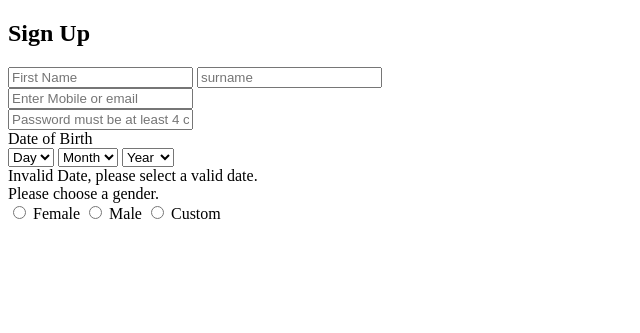
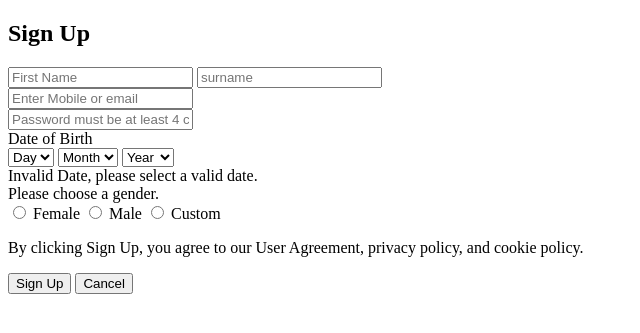
Before and after one commit to RoknuzzamanRokon/portfolio_short_project_for_AsthaIT, a Flask app: page /signup in a window 1280 px wide. Shown: the top 333 px of the page, without its empty margins (0-640 px from the left). Run offline with Flask 3, Linux system fonts and the light colour scheme.

Commit message:
Add submit button and cancel button.

```diff
--- a/signUp_project_with_flask/templates/signup.html
+++ b/signUp_project_with_flask/templates/signup.html
@@ -63,9 +63,13 @@
                 </div>
                 <span class="error" id="gender-error"></span>
             </div>
-
-
+            <p class="agreement">By clicking Sign Up, you agree to our User Agreement, privacy policy, and cookie policy. </p>
+            <div class="form-actions">
+                <button type="submit" class="btn-primary">Sign Up</button>
+                <button type="button" class="btn-secondary">Cancel</button>
+            </div>
         </form>
+        <div id="response-message"></div>
     </div>
 
 </body>
```
